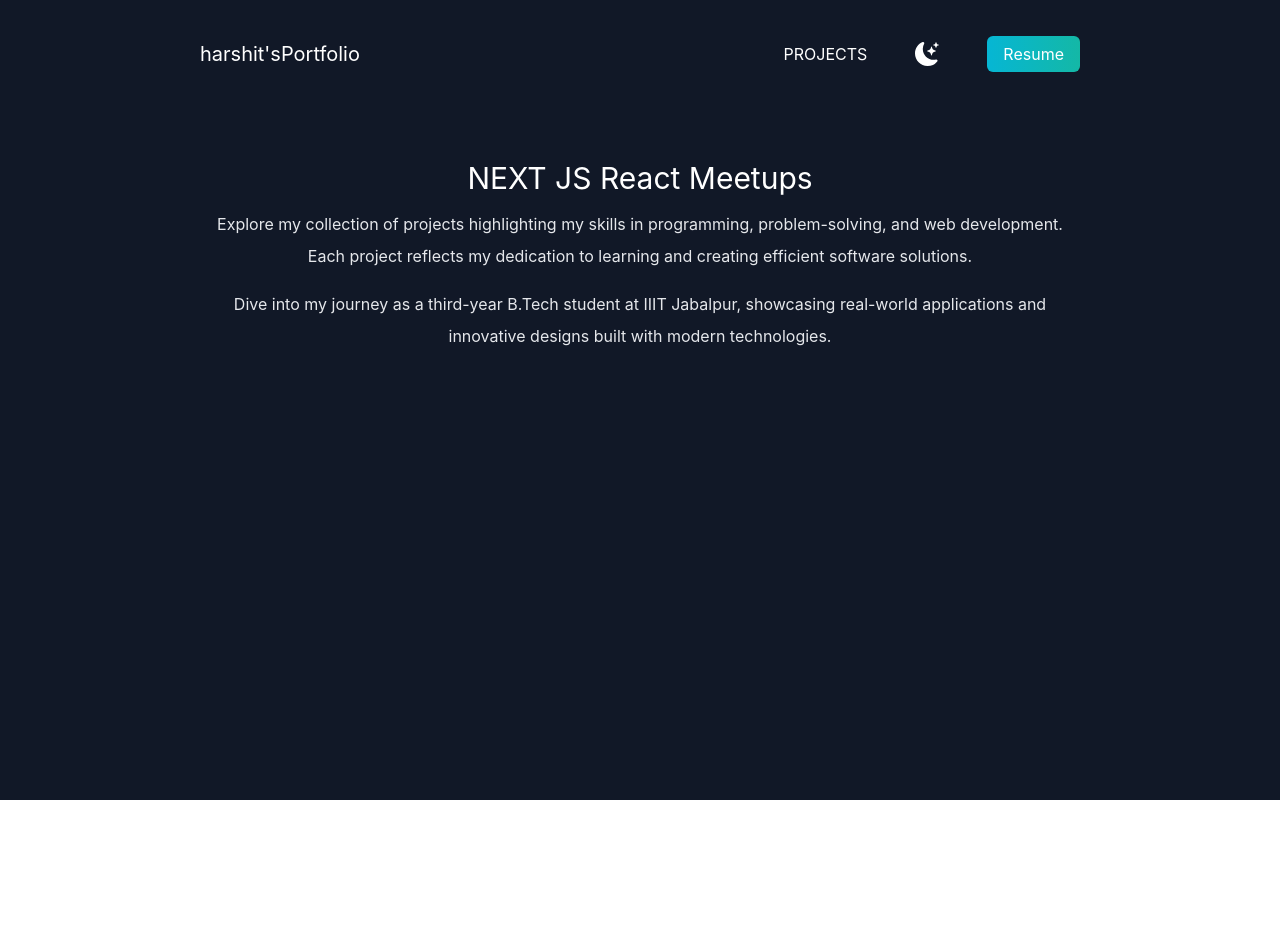
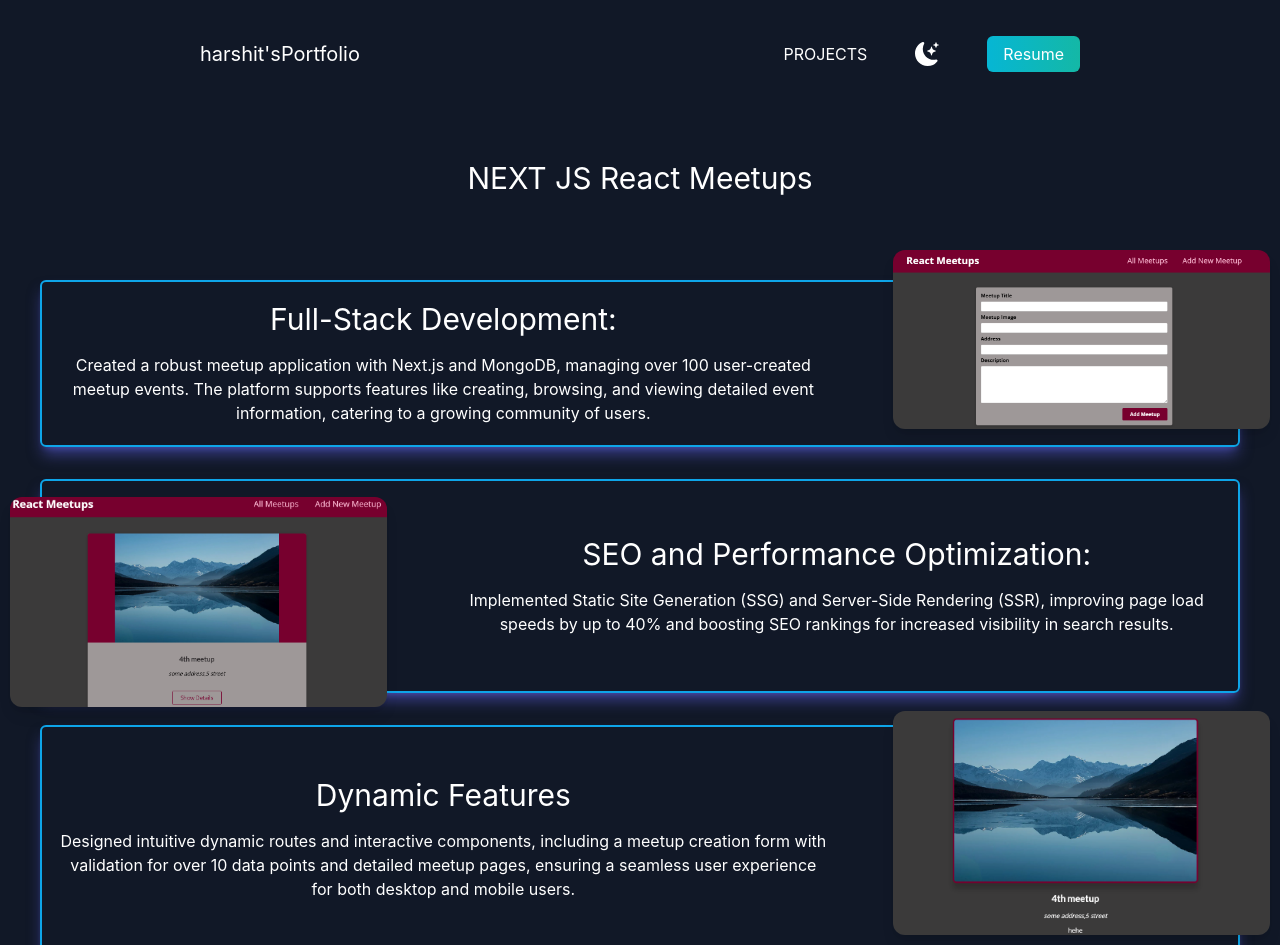
Before and after one commit to harshit-G51102/Portfolio, a Next.js app: page /projects/meetups in a window 1280 px wide. Shown: the top 945 px of the page. Before the commit the page ends 800 px from the top, so only its background shows below. Built offline with nearby package versions, Linux system fonts and the light colour scheme.

Commit message:
making meetups project page

```diff
--- a/pages/projects/meetups.js
+++ b/pages/projects/meetups.js
@@ -2,6 +2,11 @@
 import Head from "next/head";
 import { BsFillMoonStarsFill } from "react-icons/bs";
 import Link from "next/link";
+import meetups1 from "../../public/meetups1.png"
+import meetups2 from "../../public/meetups2.png"
+import meetups3 from "../../public/meetups3.png"
+
+import Image from "next/image";
 
 
 function meetups() {
@@ -24,7 +29,7 @@
                 <meta name="description" content="Generated by create next app" />
                 <link rel="icon" href="/favicon.ico" />
             </Head>
-            <main className=" bg-white px-10 dark:bg-gray-900 min-h-[100vh]">
+            <main className=" bg-white px-10 dark:bg-gray-900 min-h-[100vh] pb-8">
                 <nav className="py-10 mb-12 gap-8 flex flex-wrap  justify-between dark:text-white md:px-20 lg:px-40">
                     <h1 className="font-burtons text-xl text-center w-full md:w-auto"><Link href='/'>harshit'sPortfolio</Link></h1>
                     <ul className="flex flex-wrap items-center justify-center gap-4 w-full md:w-auto">
@@ -50,14 +55,38 @@
                     </ul>
                 </nav>
                 <section>
-                    <div className="text-center md:px-40">
+                    <div className="text-center md:px-40 mb-20">
                         <h3 className="text-3xl py-1 dark:text-white ">NEXT JS React Meetups</h3>
-                        <p className="text-md py-2 leading-8 text-gray-800 dark:text-gray-200">
-                            Explore my collection of projects highlighting my skills in programming, problem-solving, and web development. Each project reflects my dedication to learning and creating efficient software solutions.
-                        </p>
-                        <p className="text-md py-2 leading-8 text-gray-800 dark:text-gray-200">
-                            Dive into my journey as a third-year B.Tech student at IIIT Jabalpur, showcasing real-world applications and innovative designs built with modern technologies.
-                        </p>
+                    </div>
+                    <div className=" w-full border-2 border-sky-500 rounded-md shadow-lg shadow-indigo-500/50 dark:text-white p-4 grid-cols-1 md:grid grid-cols-3 gap-4 mb-8">
+                        <div className="col-span-2 text-center flex  items-center">
+                            <div>
+                                <h1 className="text-3xl mb-4">Full-Stack Development:</h1>
+                                <p>Created a robust meetup application with Next.js and MongoDB, managing over 100 user-created meetup events. The platform supports features like creating, browsing, and viewing detailed event
+                                information, catering to a growing community of users.</p>
+                            </div>
+                        </div>
+                        <div><Image src={meetups1} className="rounded-xl shadow-lg md:-mt-12 md:ml-12" /></div>
+                    </div>
+                    <div className=" w-full border-2 border-sky-500 rounded-md shadow-lg shadow-indigo-500/50 dark:text-white p-4 grid-cols-1 md:grid grid-cols-3 gap-4 mb-8">
+                        <div><Image src={meetups2} className="rounded-xl shadow-lg md:-mb-8 md:-ml-12" /></div>
+                        <div className="col-span-2 text-center flex items-center ">
+                            <div>
+                                <h1 className="text-3xl mb-4">SEO and Performance Optimization:</h1>
+                                <p> Implemented Static Site Generation (SSG) and Server-Side Rendering (SSR), improving page load speeds by up to 40% and boosting SEO rankings for increased visibility in search results.</p>
+                            </div>
+                        </div>
+                    </div>
+                    <div className=" w-full border-2 border-sky-500 rounded-md shadow-lg shadow-indigo-500/50 dark:text-white p-4 grid-cols-1 md:grid grid-cols-3 gap-4 mb-8">
+                        <div className="col-span-2 text-center flex items-center ">
+                            <div>
+                                <h1 className="text-3xl mb-4">Dynamic Features</h1>
+                                <p>
+                                Designed intuitive dynamic routes and interactive components, including a meetup creation form with validation for over 10 data points and detailed meetup pages, ensuring a seamless user experience for both
+                                desktop and mobile users.</p>
+                            </div>
+                        </div>
+                        <div><Image src={meetups3} className="rounded-xl shadow-lg md:-mt-8 md:ml-12" /></div>
                     </div>
                 </section>
             </main>
```
